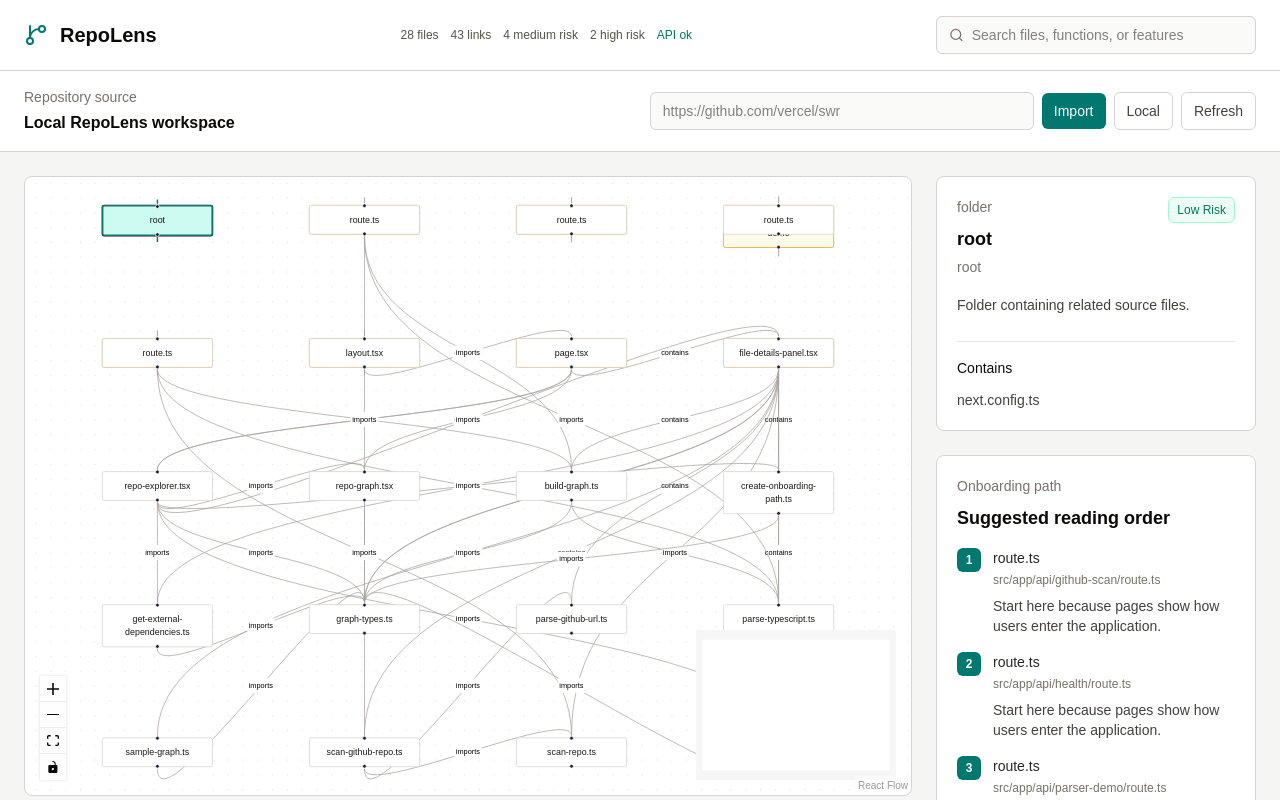
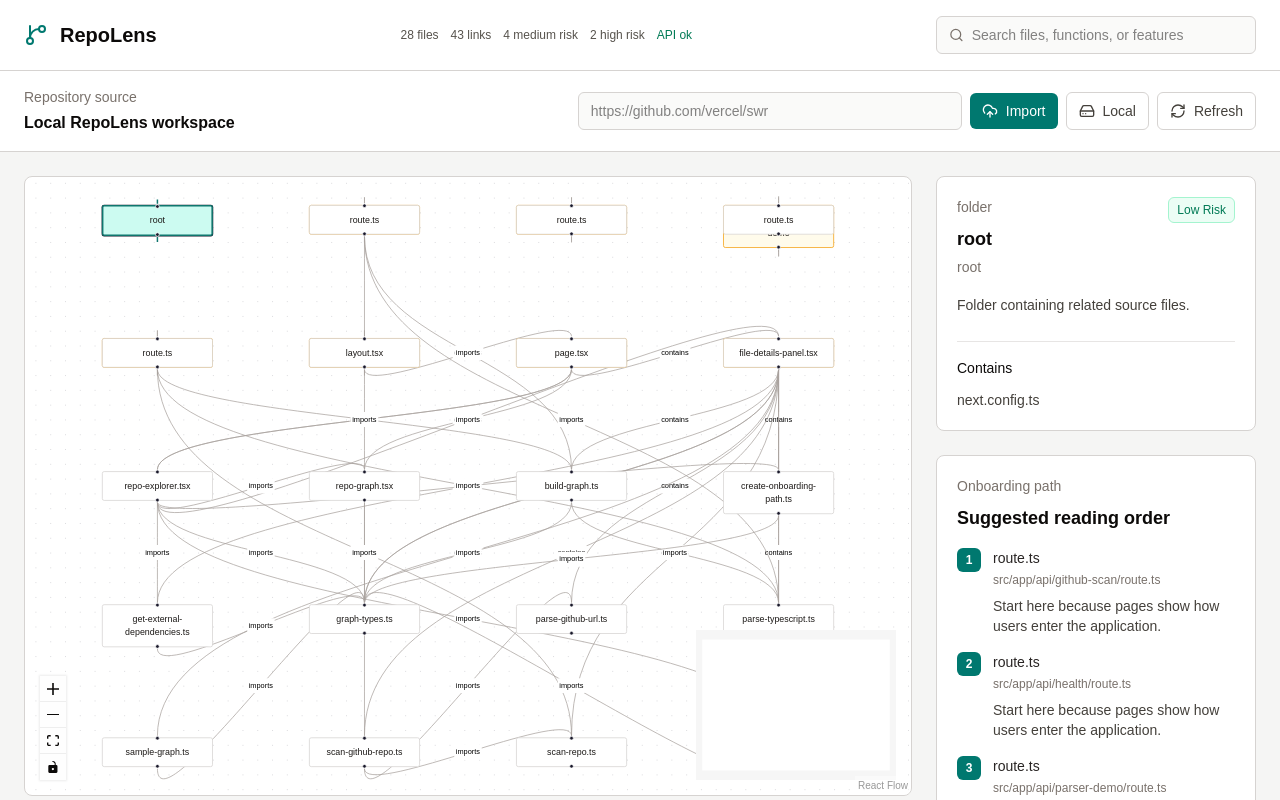
Before and after one commit to oshadhaw63/RepoLens, a Next.js app: page / in a window 1280 px wide. Shown: the top 800 px of the page. Built offline with nearby package versions, Linux system fonts and the light colour scheme.

Commit message:
style: add icons to repository source actions

```diff
--- a/src/components/repo-explorer.tsx
+++ b/src/components/repo-explorer.tsx
@@ -1,7 +1,7 @@
 "use client";
 
 import { useEffect, useMemo, useState } from "react";
-import { GitBranch, Search } from "lucide-react";
+import { GitBranch, HardDrive, RefreshCw, Search, UploadCloud } from "lucide-react";
 import { createOnboardingPath } from "@/lib/repolens/create-onboarding-path";
 import { getExternalDependencies } from "@/lib/repolens/get-external-dependencies"
 import { FileDetailsPanel } from "@/components/file-details-panel";
@@ -275,33 +275,36 @@ export function RepoExplorer() {
 
               <button
                 type="submit"
-                className="rounded-md bg-teal-700 px-3 py-2 text-sm font-medium text-white hover:bg-teal-800 disabled:bg-stone-300 disabled:text-stone-600"
+                className="flex items-center gap-2 rounded-md bg-teal-700 px-3 py-2 text-sm font-medium text-white hover:bg-teal-800 disabled:bg-stone-300 disabled:text-stone-600"
                 disabled={isLoading || !isRepoUrlValid}
               >
-                Import
+                <UploadCloud className="h-4 w-4" />
+                <span>Import</span>
               </button>
 
               <button
                 type="button"
-                className="rounded-md border border-stone-300 bg-white px-3 py-2 text-sm font-medium text-stone-700 hover:bg-stone-50 disabled:text-stone-400"
+                className="flex items-center gap-2 rounded-md border border-stone-300 bg-white px-3 py-2 text-sm font-medium text-stone-700 hover:bg-stone-50 disabled:text-stone-400"
                 disabled={isLoading}
                 onClick={() => {
                   setRepoUrl("");
                   loadGraphFromUrl("");
                 }}
               >
-                Local
+                <HardDrive className="h-4 w-4" />
+                <span>Local</span>
               </button>
 
               <button
                 type="button"
-                className="rounded-md border border-stone-300 bg-white px-3 py-2 text-sm font-medium text-stone-700 hover:bg-stone-50 disabled:text-stone-400"
+                className="flex items-center gap-2 rounded-md border border-stone-300 bg-white px-3 py-2 text-sm font-medium text-stone-700 hover:bg-stone-50 disabled:text-stone-400"
                 disabled={isLoading || !isRepoUrlValid}
                 onClick={() => {
                   loadGraphFromUrl(repoUrl);
                 }}
               >
-                Refresh
+                <RefreshCw className="h-4 w-4" />
+                <span>Refresh</span>
               </button>
             </div>
 
```
